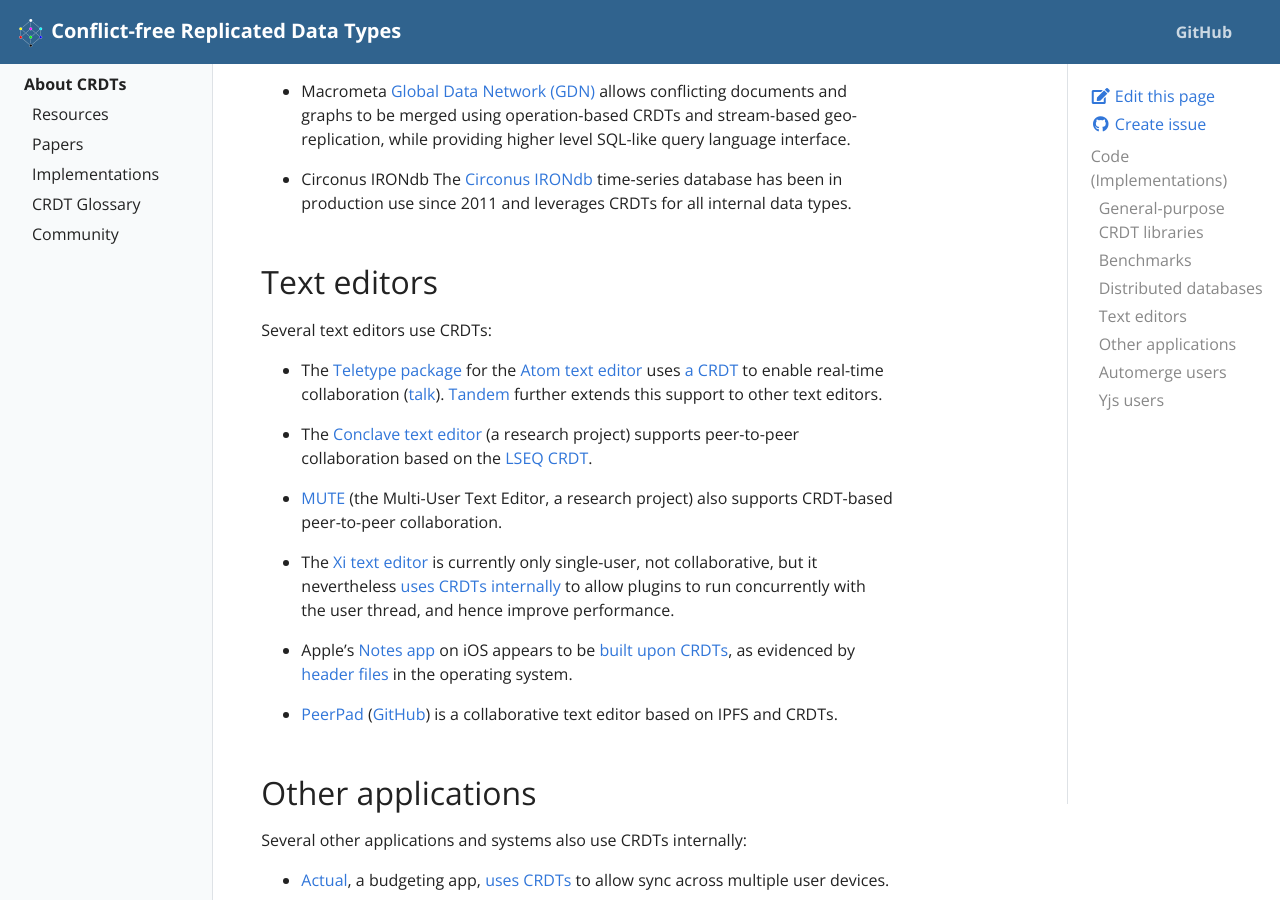
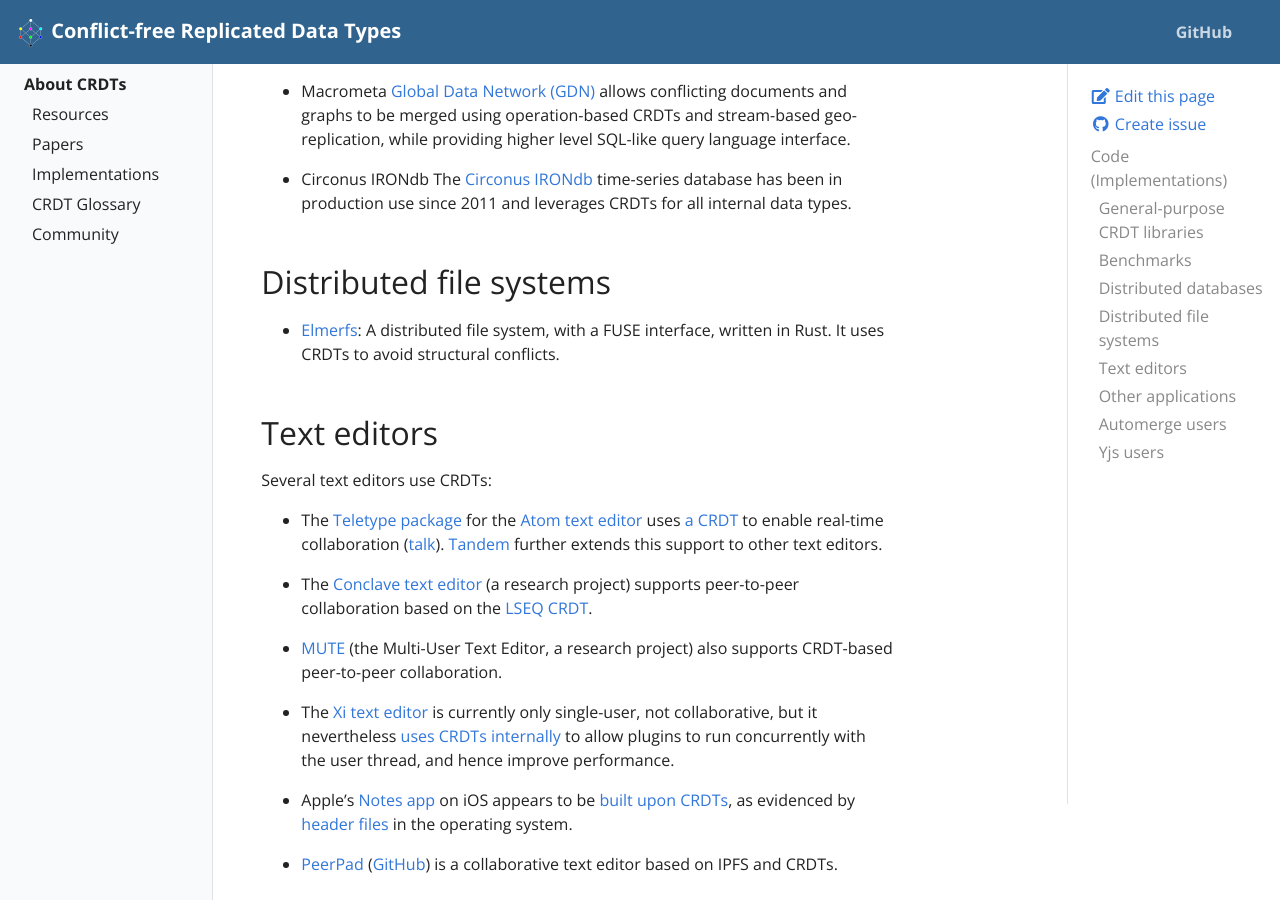
Before and after one commit to ept/crdt-website, a Jekyll site: the page built from pages/implementations.md, in a window 1280 px wide and 900 px high, scrolled down 2159 px. Built offline with Jekyll 4.4.1, drawn with Linux system fonts in a browser that asks for light colours.

Commit message:
Adding link to ElmerFS

```diff
--- a/pages/implementations.md
+++ b/pages/implementations.md
@@ -137,6 +137,10 @@ Several distributed databases also have built-in support for CRDTs:
   time-series database has been in production use since 2011 and leverages CRDTs
   for all internal data types.
 
+## Distributed file systems
+
+* [Elmerfs](https://github.com/scality/elmerfs): A distributed file system, with a FUSE interface, written in Rust.  It uses CRDTs to avoid structural conflicts.
+
 ## Text editors
 
 Several text editors use CRDTs:
```
